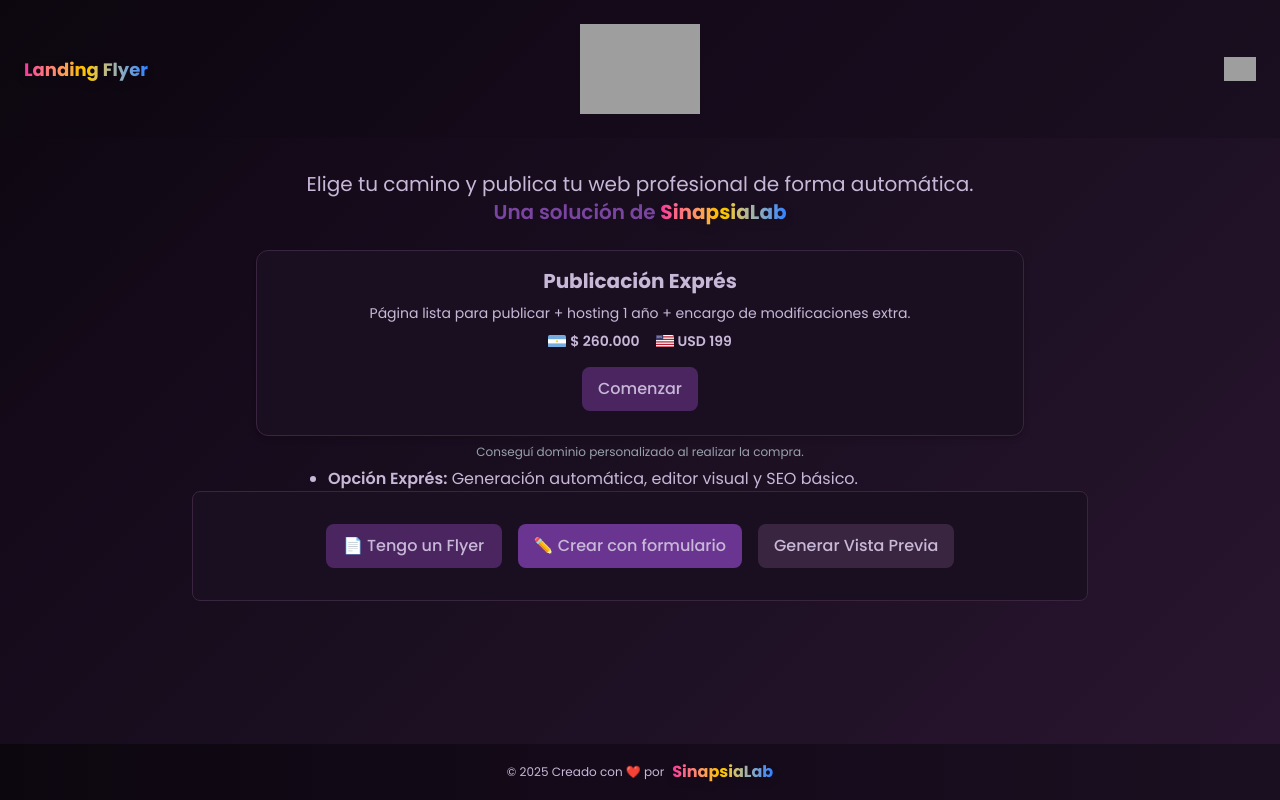
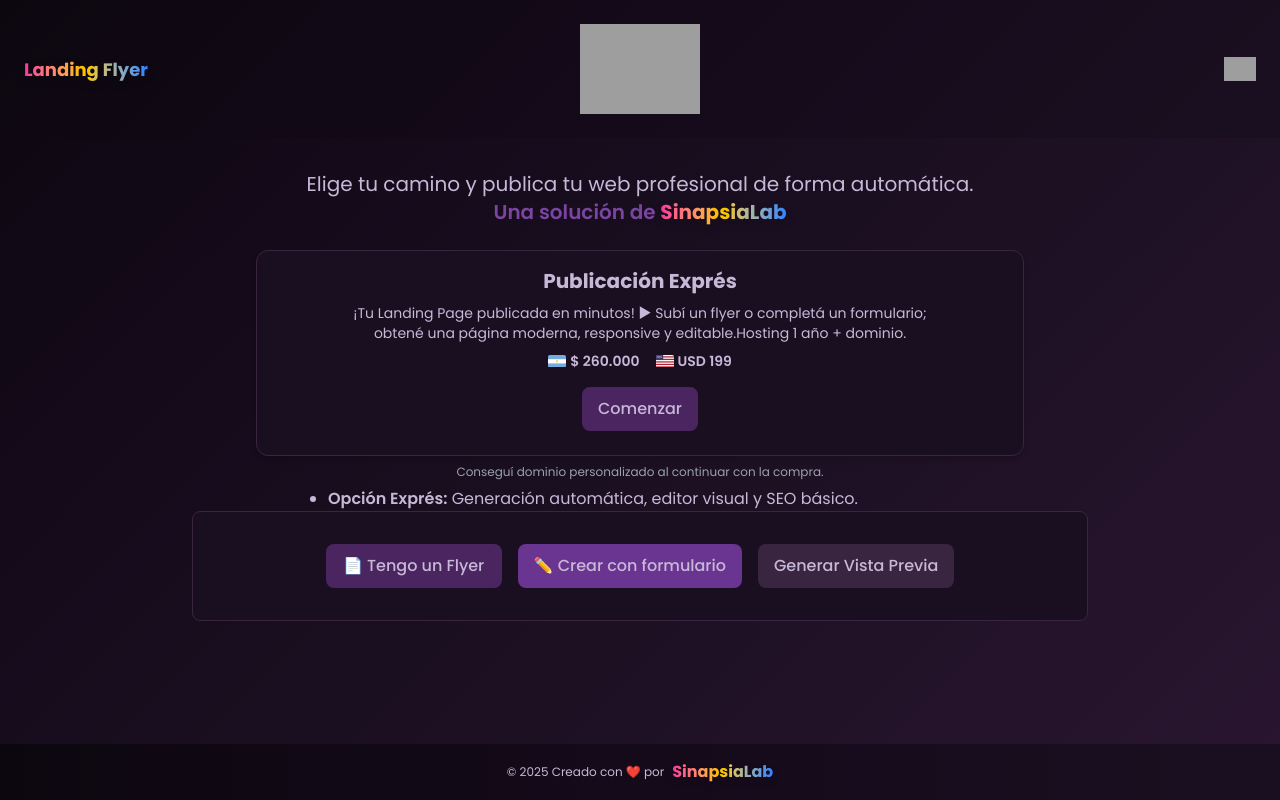
Before and after one commit to CharlyBGood/landingflyer, a React (Vite) app in the folder frontend/: page / in a window 1280 px wide. Built offline with nearby package versions, Linux system fonts and the light colour scheme; grey boxes are pictures that could not be loaded.

Commit message:
remove editor from system prompt since it is still visible when published

```diff
--- a/frontend/src/components/HeroCard.jsx
+++ b/frontend/src/components/HeroCard.jsx
@@ -10,7 +10,7 @@
       <h3 className="text-xl font-bold mb-2 text-sinapsia-light">
         {header}
       </h3>
-      <p className="text-sinapsia-light mb-2 text-sm">
+      <p className="text-sinapsia-light mb-2 text-sm w-[85%]">
         {paragraph}
       </p>
       <div className="flex flex-row gap-4 items-center mb-4 w-full justify-center">
--- a/frontend/src/components/HeroCardContainer.jsx
+++ b/frontend/src/components/HeroCardContainer.jsx
@@ -6,14 +6,15 @@
       <div className="flex flex-col sm:flex-row gap-6 justify-center items-stretch max-w-3xl mx-auto mb-4">
         <HeroCard
           header="Publicación Exprés"
-          paragraph="Página lista para publicar + hosting 1 año + encargo de modificaciones extra."
+          paragraph="¡Tu Landing Page publicada en minutos! ►
+          Subí un flyer o completá un formulario; obtené una página moderna, responsive y editable.Hosting 1 año + dominio."
           priceUSD={199}
           priceARS={260000}
           btnText="Comenzar"
           onClick={onBasicClick}
         />
       </div>
-      <span className="block text-xs text-gray-400 text-center leading-tight mb-2 mt-[-0.5rem]">Conseguí dominio personalizado al realizar la compra.</span>
+      <span className="block text-xs text-gray-400 text-center leading-tight mb-2 mt-[-0.5rem]">Conseguí dominio personalizado al continuar con la compra.</span>
       <div className="max-w-2xl mx-auto mt-2">
         <ul className="text-sinapsia-light text-sm sm:text-base text-left list-disc pl-6">
           <li><span className="font-semibold">Opción Exprés:</span> Generación automática, editor visual y SEO básico.</li>
```
Also changed, not shown: 1 other file (tests, documents, lock files or other folders).
